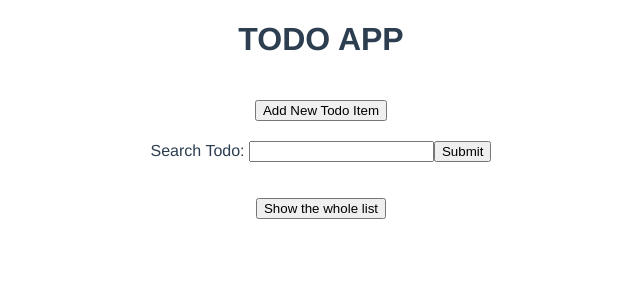
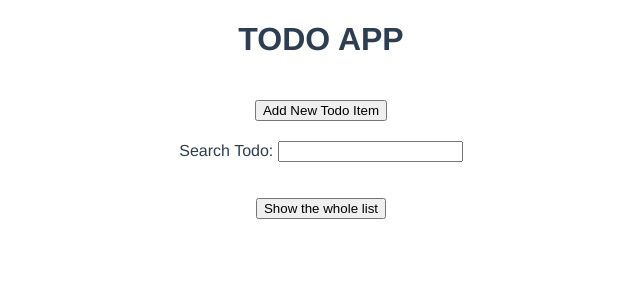
Before and after one commit to aatanasovskii/todo-simple-vuejs, a Vue app: page / in a window 1280 px wide. Shown: the top 300 px of the page, without its empty margins (319-959 px from the left). Built offline with nearby package versions, Linux system fonts and the light colour scheme.

Commit message:
Add files via upload

```diff
--- a/src/App.vue
+++ b/src/App.vue
@@ -4,7 +4,7 @@
     <TodoButton @add-todo="addTodo($event)" @show-list="showList" />
     <label>Search Todo: </label>
     <input id="searchTodos" v-model="searchTodos" type="search" />
-    <input type="submit" value="Submit" @click="todoSearchList" />
+    <!--    <input type="submit" value="Submit" @click.prevent="todoSearchList" />-->
     <TodoList :todos="todosFinal" />
     <button @click="showList">Show the whole list</button>
   </div>
@@ -22,39 +22,33 @@ export default {
   data() {
     return {
       todos: [],
-      todosSearch: [],
       searchList: false,
       searchTodos: "",
-      includeTodo: false,
     };
   },
   methods: {
     addTodo(updatedTodo) {
-      console.log(updatedTodo);
-      console.log(this.todos);
       this.todos.push(updatedTodo);
     },
     showList() {
       this.searchList = false;
+      this.searchTodos = "";
     },
-    todoSearchList() {
-      this.searchList = true;
-      this.todosSearch = [];
-      this.todos.forEach((todo) => {
-        if (todo.title === this.searchTodos) {
-          console.log(todo);
-          this.todosSearch.push(todo);
-          this.includeTodo = true;
-          this.searchTodos = "";
-        } else {
-          this.includeTodo = false;
-        }
-      });
-    },
+    // todoSearchList() {
+    //   this.searchList = true;
+    // this.todosSearch = this.todos.filter(
+    //   (todo) => todo.title === this.searchTodos
+    // );
+    // if (this.todosSearch.length != 0) {
+    //   this.searchTodos = "";
+    // }
+    // },
   },
   computed: {
     todosFinal() {
-      return this.searchList ? this.todosSearch : this.todos;
+      return this.searchTodos.length === 0
+        ? this.todos
+        : this.todos.filter((todo) => todo.title === this.searchTodos);
     },
   },
 };
```
Also changed, not shown: src/components/TodoButton.vue (+2 -5 lines).
